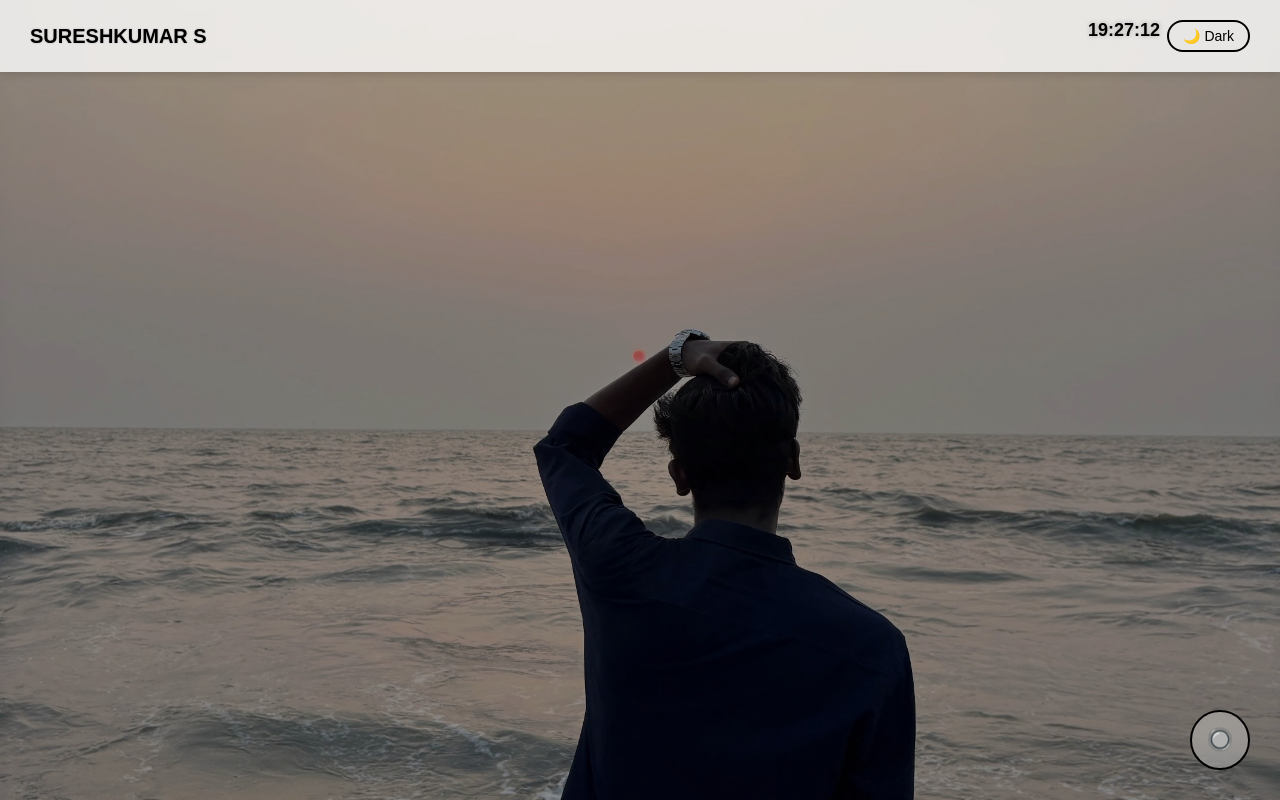
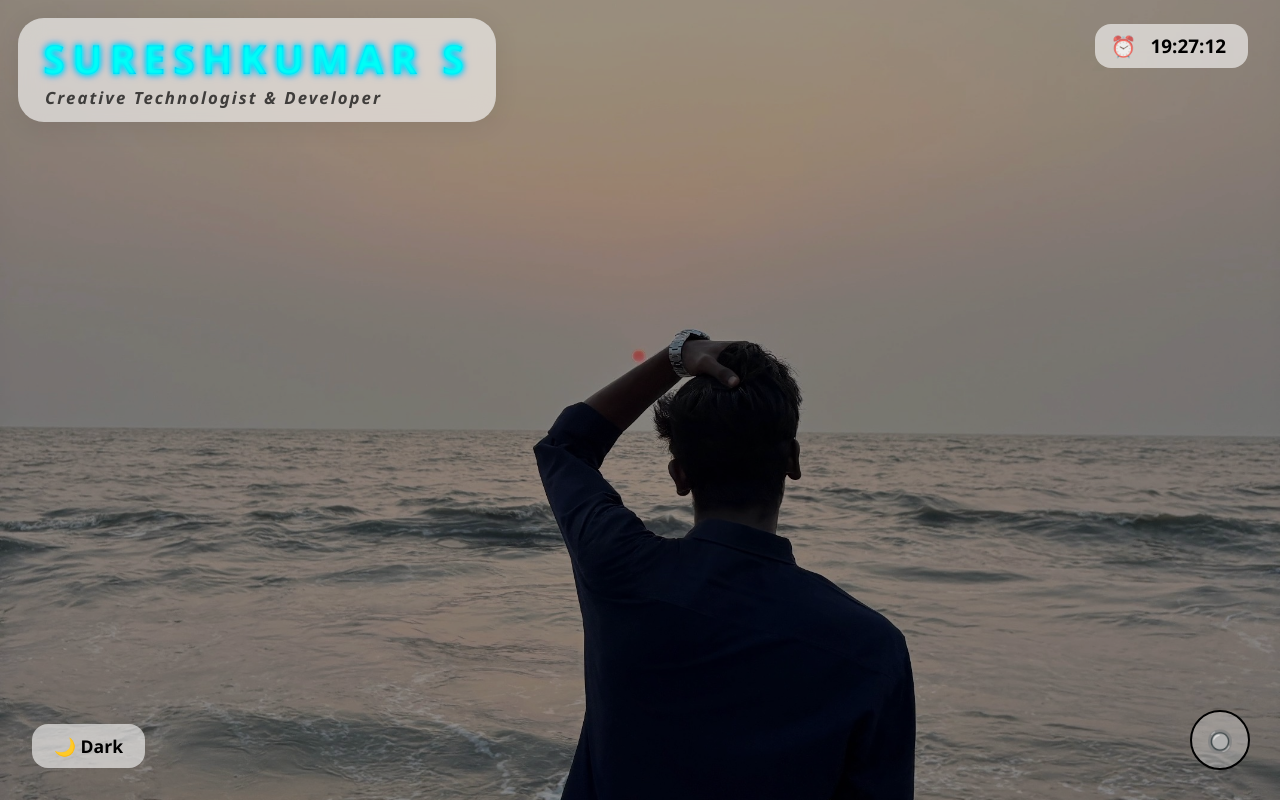
Before and after one commit to ssureshkxmar/ssureshkumar, a plain HTML site: page home.html in a window 1280 px wide. Drawn offline with Linux system fonts and the light colour scheme.

Commit message:
Update home.html

```diff
--- a/home.html
+++ b/home.html
@@ -11,33 +11,31 @@
       --card: rgba(255, 255, 255, 0.3);
       --hover: #333;
       --text-hover: #fff;
+      --glass: rgba(255,255,255,0.6);
+      --accent: #0ff;
     }
-
     body.dark {
       --bg: #000000;
       --text: #ffffff;
       --card: rgba(0, 0, 0, 0.5);
       --hover: #0ff;
       --text-hover: #000;
+      --glass: rgba(0,0,0,0.6);
     }
-
     * {
       margin: 0;
       padding: 0;
       box-sizing: border-box;
-      font-family: 'Orbitron', sans-serif;
+      font-family: 'Orbitron', 'Segoe UI', Arial, sans-serif;
     }
-
     body {
       background: var(--bg) url('your-photo.jpg') center/cover no-repeat fixed;
       color: var(--text);
       height: 100vh;
-      transition: background 0.5s ease, color 0.5s ease;
-      animation: fadeIn 1s ease-in;
+      transition: background 0.5s, color 0.5s;
       overflow-x: hidden;
       position: relative;
     }
-
     body::before {
       content: "";
       position: fixed;
@@ -46,62 +44,107 @@
       background: rgba(0, 0, 0, 0.4);
       z-index: -1;
     }
-
-    @keyframes fadeIn {
-      from { opacity: 0; transform: translateY(10px); }
-      to { opacity: 1; transform: translateY(0); }
-    }
-
     header {
       position: fixed;
       top: 0;
       left: 0;
-      width: 100%;
-      padding: 20px 30px;
+      padding: 0;
+      background: none;
+      z-index: 1000;
       display: flex;
-      justify-content: space-between;
-      align-items: center;
-      background-color: rgba(255, 255, 255, 0.8);
-      backdrop-filter: blur(5px);
-      box-shadow: 0 0 10px rgba(0, 0, 0, 0.2);
-      z-index: 1000;
+      flex-direction: column;
+      align-items: flex-start;
+      pointer-events: none;
+    }
+    .header-inner {
+      margin: 18px;
+      display: flex;
+      align-items: flex-start;
+      justify-content: flex-start;
+      background: var(--glass);
+      box-shadow: 0 4px 24px 2px rgba(0,0,0,0.07);
+      border-radius: 26px;
+      backdrop-filter: blur(12px);
+      border: 1.5px solid rgba(200,200,200,0.18);
+      pointer-events: auto;
+      padding: 12px 24px;
+    }
+    .brand-wrapper {
+      display: flex;
+      flex-direction: column;
+      align-items: flex-start;
+      user-select: none;
+      cursor: default;
+    }
+    .brand {
+      font-size: 2.5rem;
+      font-weight: 900;
+      letter-spacing: 0.18em;
+      background: linear-gradient(90deg, #00fff7, #0077ff, #00fff7);
+      background-size: 200% 200%;
+      -webkit-background-clip: text;
+      -webkit-text-fill-color: transparent;
+      background-clip: text;
+      animation: gradientShift 8s ease infinite;
+      text-transform: uppercase;
+      text-shadow:
+        0 0 3px #00fff7,
+        0 0 6px #00fff7,
+        0 0 8px #0077ff;
+      filter: brightness(1);
+      transition: text-shadow 0.3s;
+    }
+    .brand:hover {
+      text-shadow: 0 0 12px var(--accent), 0 0 2px #fff;
+    }
+    .tagline {
+      font-size: 1.05rem;
+      font-weight: 600;
+      color: var(--text);
+      opacity: 0.7;
+      letter-spacing: 0.12em;
+      font-style: italic;
+      margin-left: 2px;
+    }
+    @keyframes gradientShift {
+      0% { background-position: 0% 50%; }
+      50% { background-position: 100% 50%; }
+      100% { background-position: 0% 50%; }
     }
 
-    body.dark header {
-      background-color: rgba(0, 0, 0, 0.7);
+    .fixed-clock {
+      position: fixed;
+      top: 24px;
+      right: 32px;
+      font-size: 1.18rem;
+      font-weight: 600;
+      color: var(--text);
+      background: var(--glass);
+      border-radius: 16px;
+      padding: 8px 22px 8px 16px;
+      display: flex;
+      align-items: center;
+      gap: 7px;
+    }
+    .fixed-clock::before {
+      content: "⏰";
+      margin-right: 7px;
+      font-size: 1.1em;
+      opacity: 0.7;
     }
 
-    .brand {
-      font-size: 20px;
-      font-weight: bold;
+    .fixed-toggle-btn {
+      position: fixed;
+      bottom: 32px;
+      left: 32px;
+      font-size: 1.1rem;
+      background: var(--glass);
+      border: none;
       color: var(--text);
-      text-shadow: 0 0 2px #aaa;
-    }
-
-    .clock {
-      font-size: 18px;
-      font-weight: bold;
-      color: var(--text);
-      position: absolute;
-      top: 20px;
-      right: 120px;
-      text-shadow: 0 0 5px rgba(0, 0, 0, 0.3);
-    }
-
-    .toggle-btn {
-      font-size: 14px;
-      background: none;
-      border: 2px solid var(--text);
-      color: var(--text);
-      border-radius: 20px;
-      padding: 6px 14px;
+      border-radius: 16px;
+      padding: 10px 22px;
       cursor: pointer;
-      transition: all 0.3s ease;
-    }
-
-    .toggle-btn:hover {
-      background-color: var(--text);
-      color: var(--bg);
+      font-weight: 700;
     }
 
     .bubble-button {
@@ -115,20 +158,16 @@
       border: 2px solid var(--text);
       color: var(--text);
       font-size: 22px;
-      cursor: pointer;
-      z-index: 1000;
       display: flex;
       align-items: center;
       justify-content: center;
-      backdrop-filter: blur(10px);
-      transition: all 0.3s ease;
+      cursor: pointer;
     }
 
     .bubble-menu {
       position: fixed;
       bottom: 60px;
       right: 60px;
-      z-index: 999;
     }
 
     .bubble-menu .item {
@@ -136,7 +175,6 @@
       opacity: 0;
       pointer-events: none;
       transition: all 0.5s ease;
-      text-align: center;
       transform: scale(0);
     }
 
@@ -157,10 +195,7 @@
       display: flex;
       align-items: center;
       justify-content: center;
-      text-decoration: none;
-      transition: 0.3s ease;
       margin-bottom: 4px;
-      position: relative;
     }
 
     .bubble-menu .label {
@@ -174,25 +209,17 @@
       padding: 2px 8px;
       border-radius: 10px;
       opacity: 0;
-      pointer-events: none;
-      transition: opacity 0.3s ease;
-      white-space: nowrap;
     }
 
     .bubble-menu .icon:hover + .label {
       opacity: 1;
     }
 
-    .item1 { transform: translate(0, 0); }
     .bubble-menu.active .item1 { transform: translate(-160px, -60px); }
-    .item2 { transform: translate(0, 0); }
     .bubble-menu.active .item2 { transform: translate(-120px, -140px); }
-    .item3 { transform: translate(0, 0); }
     .bubble-menu.active .item3 { transform: translate(0px, -180px); }
-    .item4 { transform: translate(0, 0); }
     .bubble-menu.active .item4 { transform: translate(120px, -140px); }
 
-    /* AI Chatbox */
     .chatbox {
       position: fixed;
       bottom: 100px;
@@ -202,64 +229,46 @@
       background: var(--card);
       border: 1px solid var(--text);
       border-radius: 12px;
-      box-shadow: 0 0 10px var(--hover);
       padding: 10px;
       display: none;
       flex-direction: column;
-      z-index: 2000;
-      backdrop-filter: blur(6px);
     }
-
-    .chatbox.active {
-      display: flex;
-    }
-
+    .chatbox.active { display: flex; }
     .chatbox textarea {
       resize: none;
       width: 100%;
       height: 60px;
-      border: none;
       margin-top: 10px;
       padding: 6px;
       border-radius: 6px;
     }
-
     .chatbox .messages {
       flex: 1;
       overflow-y: auto;
       font-size: 13px;
-    }
-
-    .chatbox .messages div {
-      margin-bottom: 5px;
     }
   </style>
 </head>
 <body>
 
 <header>
-  <div class="brand">SURESHKUMAR S</div>
-  <div class="clock" id="digitalClock"></div>
-  <button class="toggle-btn" id="themeToggle">🌙 Dark</button>
+  <div class="header-inner">
+    <div class="brand-wrapper">
+      <h1 class="brand">SURESHKUMAR S</h1>
+      <p class="tagline">Creative Technologist & Developer</p>
+    </div>
+  </div>
 </header>
 
+<div class="fixed-clock" id="digitalClock"></div>
+
+<button class="fixed-toggle-btn" id="themeToggle">🌙 Dark</button>
+
 <div class="bubble-menu" id="bubbleMenu">
-  <div class="item item1">
-    <a href="gallery.html" class="icon">🖼️</a>
-    <div class="label">Gallery</div>
-  </div>
-  <div class="item item2">
-    <a href="skills.html" class="icon">🛠️</a>
-    <div class="label">Skills</div>
-  </div>
-  <div class="item item3">
-    <a href="contact.html" class="icon">📞</a>
-    <div class="label">Contact</div>
-  </div>
-  <div class="item item4">
-    <div class="icon" id="aiIcon">🤖</div>
-    <div class="label">AI Bot</div>
-  </div>
+  <div class="item item1"><a href="gallery.html" class="icon">🖼️</a><div class="label">Gallery</div></div>
+  <div class="item item2"><a href="skills.html" class="icon">🛠️</a><div class="label">Skills</div></div>
+  <div class="item item3"><a href="contact.html" class="icon">📞</a><div class="label">Contact</div></div>
+  <div class="item item4"><div class="icon" id="aiIcon">🤖</div><div class="label">AI Bot</div></div>
 </div>
 
 <button class="bubble-button" id="clickBtn">🔘</button>
@@ -270,19 +279,19 @@
 </div>
 
 <script>
-  const bubbleMenu = document.getElementById("bubbleMenu");
-  const clickBtn = document.getElementById("clickBtn");
   const themeBtn = document.getElementById("themeToggle");
-  const aiIcon = document.getElementById("aiIcon");
-  const chatbox = document.getElementById("chatbox");
-  const chatInput = document.getElementById("chatInput");
-  const chatMessages = document.getElementById("chatMessages");
+  function updateClock() {
+    const now = new Date();
+    document.getElementById("digitalClock").textContent =
+      `${String(now.getHours()).padStart(2, '0')}:${String(now.getMinutes()).padStart(2, '0')}:${String(now.getSeconds()).padStart(2, '0')}`;
+  }
+  setInterval(updateClock, 1000);
+  updateClock();
 
-  clickBtn.onclick = () => bubbleMenu.classList.toggle("active");
   themeBtn.onclick = () => {
     document.body.classList.toggle("dark");
+    themeBtn.textContent = document.body.classList.contains("dark") ? "☀️ Light" : "🌙 Dark";
     localStorage.setItem("theme", document.body.classList.contains("dark") ? "dark" : "light");
-    themeBtn.textContent = document.body.classList.contains("dark") ? "☀️ Light" : "🌙 Dark";
   };
 
   if (localStorage.getItem("theme") === "dark") {
@@ -290,36 +299,22 @@
     themeBtn.textContent = "☀️ Light";
   }
 
-  aiIcon.onclick = () => {
-    chatbox.classList.toggle("active");
-  };
+  document.getElementById("clickBtn").onclick = () => document.getElementById("bubbleMenu").classList.toggle("active");
+  document.getElementById("aiIcon").onclick = () => document.getElementById("chatbox").classList.toggle("active");
 
-  chatInput.addEventListener("keydown", function (e) {
+  document.getElementById("chatInput").addEventListener("keydown", function(e) {
     if (e.key === "Enter" && !e.shiftKey) {
       e.preventDefault();
-      const userText = chatInput.value.trim();
+      const userText = this.value.trim();
       if (userText) {
-        chatMessages.innerHTML += `<div><b>You:</b> ${userText}</div>`;
+        document.getElementById("chatMessages").innerHTML += `<div><b>You:</b> ${userText}</div>`;
         setTimeout(() => {
-          chatMessages.innerHTML += `<div><b>AI:</b> I'm here to help with anything you ask, SURESHKUMAR!</div>`;
-          chatMessages.scrollTop = chatMessages.scrollHeight;
+          document.getElementById("chatMessages").innerHTML += `<div><b>AI:</b> I'm here to help with anything you ask, SURESHKUMAR!</div>`;
         }, 800);
-        chatInput.value = "";
+        this.value = "";
       }
     }
   });
-
-  function updateClock() {
-    const now = new Date();
-    const hours = String(now.getHours()).padStart(2, '0');
-    const minutes = String(now.getMinutes()).padStart(2, '0');
-    const seconds = String(now.getSeconds()).padStart(2, '0');
-    document.getElementById("digitalClock").textContent = `${hours}:${minutes}:${seconds}`;
-  }
-
-  setInterval(updateClock, 1000);
-  updateClock();
 </script>
-
 </body>
 </html>
```
